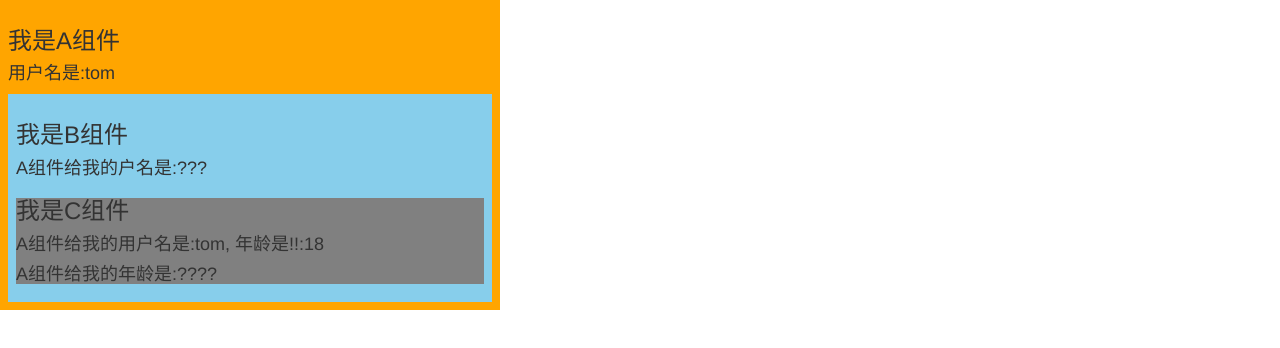
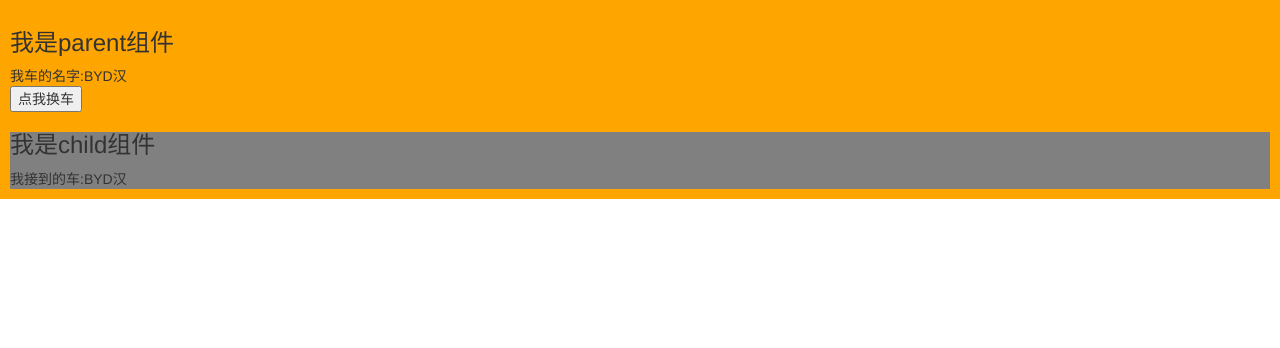
Before and after one commit to sven713/react_extension, a React (Create React App) app: page / in a window 1280 px wide. Shown: the top 348 px of the page. Built offline with nearby package versions, Linux system fonts and the light colour scheme.

Commit message:
P123  6:36

```diff
--- a/src/App.js
+++ b/src/App.js
@@ -1,6 +1,6 @@
 import React, { Component } from 'react'
 
-import Demo from './components/5_Contex'
+import Demo from './components/6_optimize'
 
 export default class App extends Component {
   render() {
--- /dev/null
+++ b/src/components/6_optimize/index.css
@@ -0,0 +1,8 @@
+.parent {
+  background-color: orange;
+  padding: 10px;
+}
+
+.child {
+  background-color: gray;
+}
--- /dev/null
+++ b/src/components/6_optimize/index.jsx
@@ -0,0 +1,37 @@
+import React, { Component } from 'react'
+import './index.css'
+
+export default class Parent extends Component {
+
+  state = {
+    carName:'BYD汉'
+  }
+  changeCar =()=> {
+    this.setState({
+      carName:'特斯拉'
+    })
+  }
+  render() {
+    const {carName} = this.state
+    return (
+      <div className='parent'>
+        <h3>我是parent组件</h3>
+        <span>我车的名字:{carName}</span><br></br>
+        <button onClick={this.changeCar}>点我换车</button>
+        <Child carName={carName}/>
+      </div>
+    )
+  }
+}
+
+
+class Child extends Component {
+  render() {
+    return (
+      <div className='child'>
+        <h3>我是child组件</h3>
+        <span>我接到的车:{this.props.carName}</span>
+      </div>
+    )
+  }
+}
```
